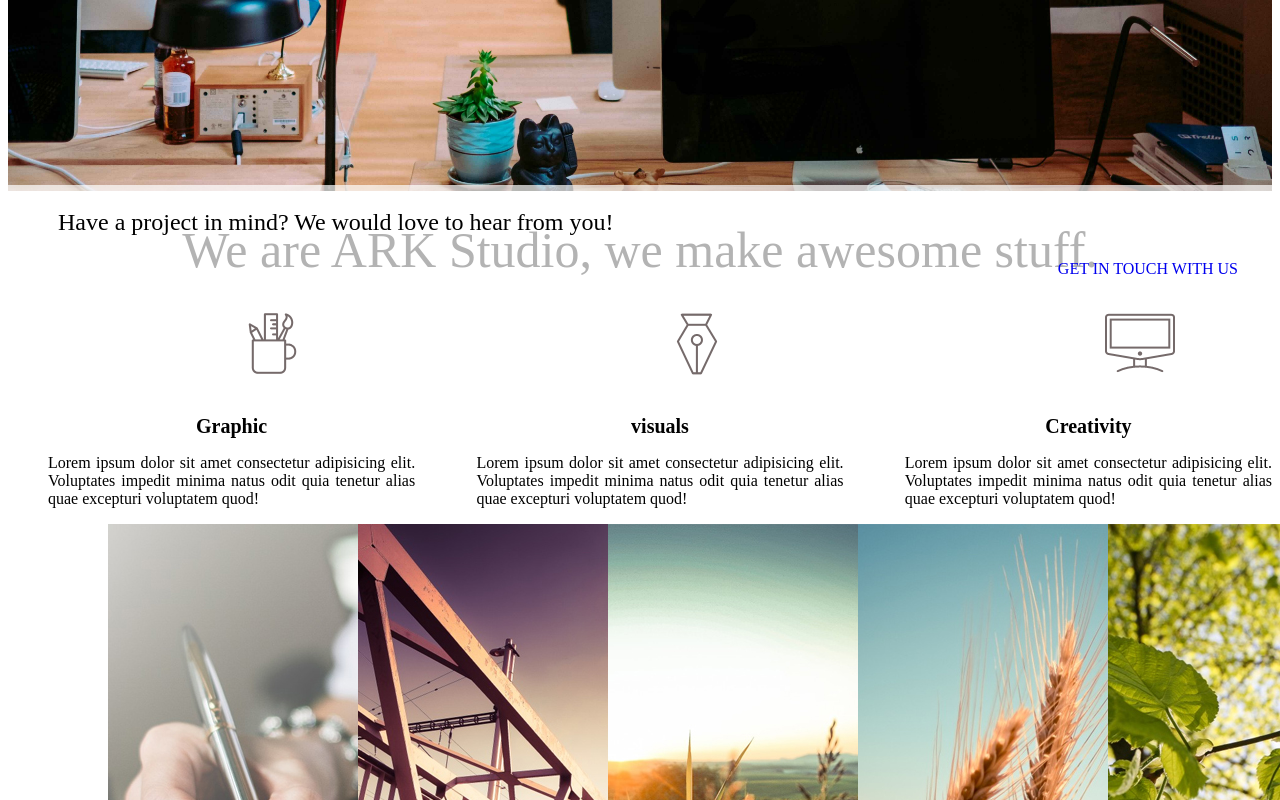
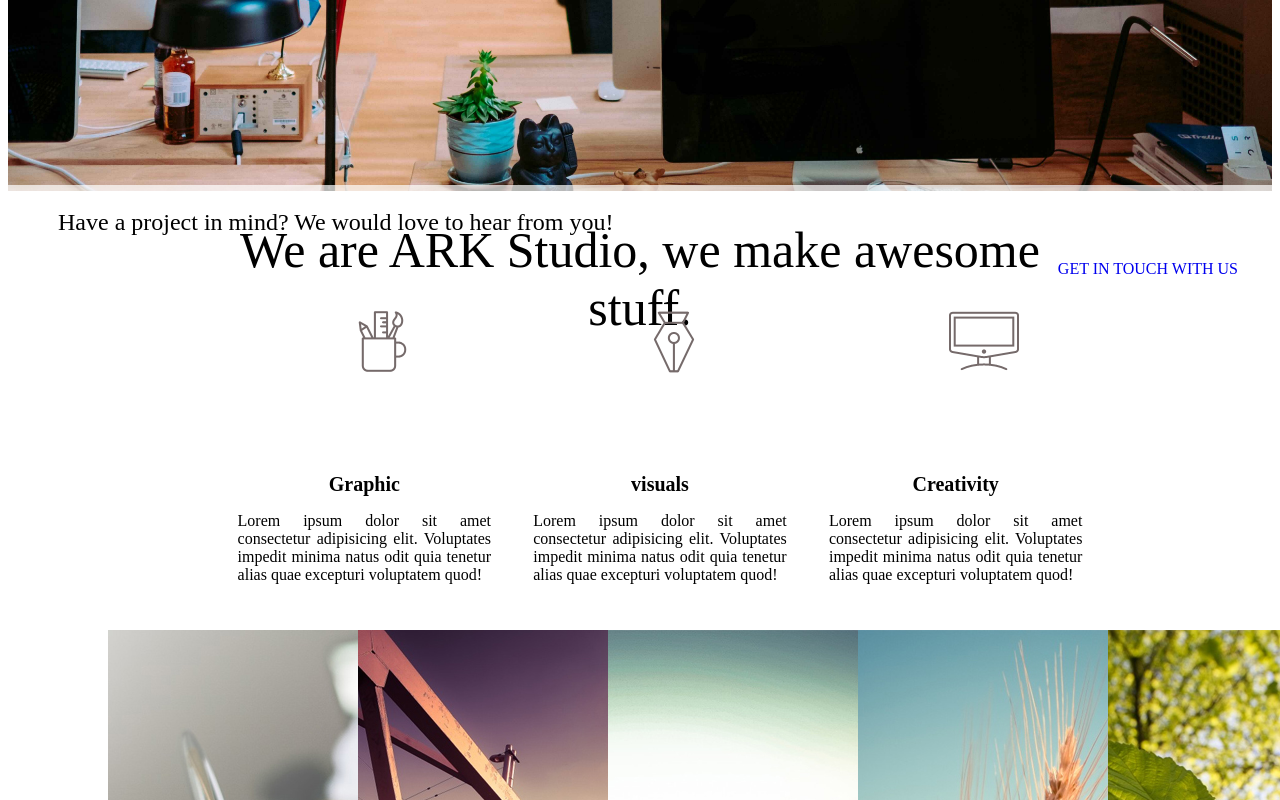
Before and after one commit to Aamod94-coder/ark-studio, a plain HTML site: page index.html in a window 1280 px wide. Shown: the part 467-1267 px from the top of the page. Drawn offline with Linux system fonts and the light colour scheme.

Commit message:
damn spelling mistake

```diff
--- a/index.html
+++ b/index.html
@@ -33,7 +33,7 @@
         </section>
 </div>
 
-<section class="serivces wrapper">
+<section class="services wrapper">
     <div class="tead">
         We are ARK Studio, we make awesome stuff.
     </div>
--- a/styles/main.css
+++ b/styles/main.css
@@ -100,8 +100,8 @@ justify-content: space-between;
 
 .inf img{
     position: absolute;
-    top: 780px;
-    margin-left: 200px;
+    top: 90px;
+    margin-left: 120px;
 }
 
 .inf li{
```
